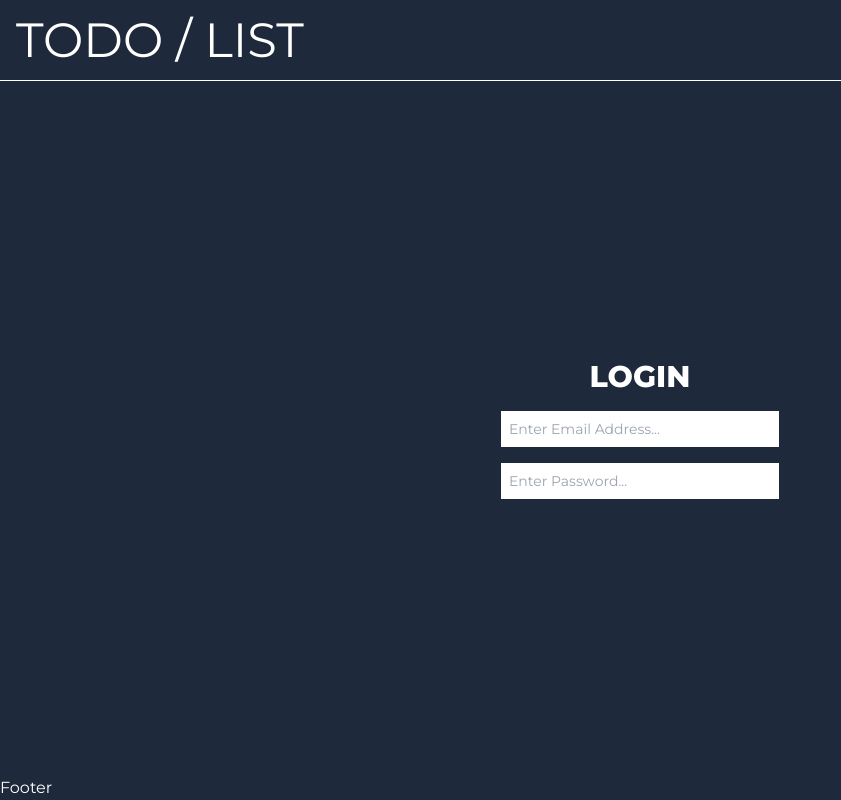
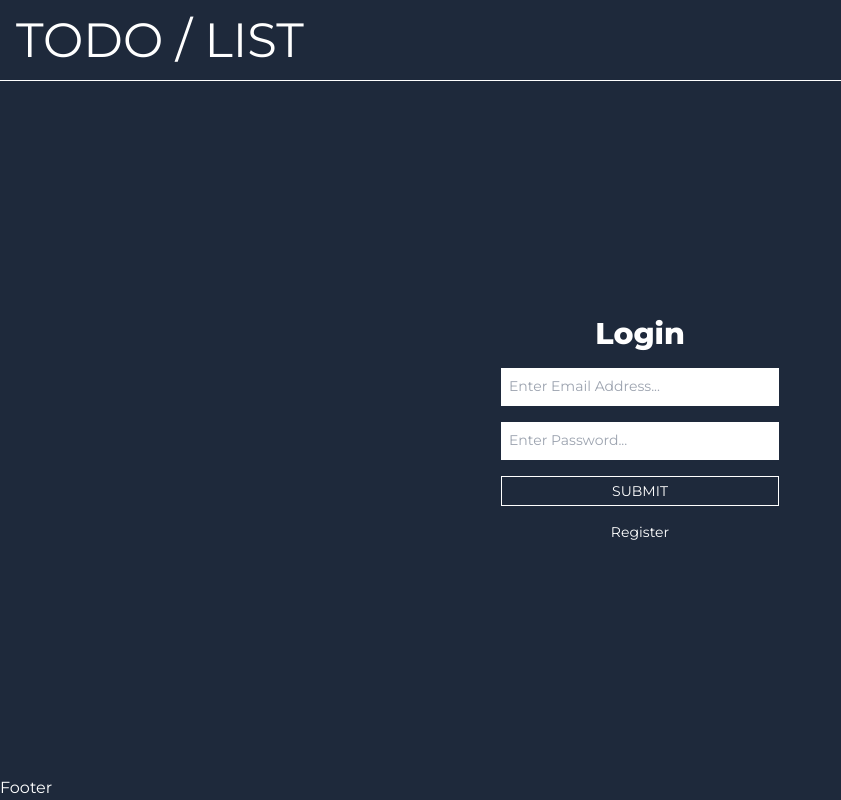
Before and after one commit to OQures/NextJS-TodoList, a Next.js app: page / in a window 1280 px wide. Shown: the whole page, without its empty margins (0-841 px from the left). Built offline with nearby package versions, Linux system fonts and the light colour scheme.

Commit message:
Login Screen

```diff
--- a/components/Login.js
+++ b/components/Login.js
@@ -1,19 +1,54 @@
-import React from "react";
+import React, { useState } from "react";
 
 export default function Login() {
+  const [email, setEmail] = useState("");
+  const [password, setPassword] = useState("");
+  const [error, setError] = useState(null);
+  const [isLoggingIn, setIsLoggingIn] = useState(true);
+
+  function submitHandler() {
+    if (!email || !password) {
+      setError("Please enter email and password!");
+      return;
+    }
+  }
+
   return (
-    <div className="flex-1 text-xs sm:text-sm flex flex-col justify-center items-center gap-2 sm:gap-4">
-      <h1 className="font-extrabold text-xl sm:text-3xl duration-300">LOGIN</h1>
+    <div className="flex-1 text-xs sm:text-sm flex flex-col justify-center items-center gap-3 sm:gap-4">
+      <h1 className="font-extrabold text-xl sm:text-3xl duration-300 select-none">
+        {isLoggingIn ? "Login" : "Register"}
+      </h1>
+      {error && (
+        <div className="w-full max-w-[30ch] border border-solid border-rose-400 text-rose-400 py-2 flex justify-center items-center">
+          {error}
+        </div>
+      )}
       <input
+        value={email}
+        onChange={(e) => setEmail(e.target.value)}
         type="text"
         placeholder="Enter Email Address..."
-        className="outline-none text-slate-900 p-2 w-full max-w-[30ch] duration-300"
+        className="outline-none text-slate-900 p-2 w-full max-w-[30ch] duration-300 border-b-2 border-solid border-white focus:border-cyan-300"
       />
       <input
-        type="text"
+        value={password}
+        onChange={(e) => setPassword(e.target.value)}
+        type="password"
         placeholder="Enter Password..."
-        className="outline-none text-slate-900 p-2 w-full max-w-[30ch] duration-300"
+        className="outline-none text-slate-900 p-2 w-full max-w-[30ch] duration-300 border-b-2 border-solid border-white focus:border-cyan-300"
       />
+      <button
+        onClick={submitHandler}
+        className="w-full max-w-[30ch] border border-white border-solid py-1 duration-300 relative after:absolute after:top-0 after:right-full after:bg-white after:z-10 after:w-full after:h-full overflow-hidden hover:after:translate-x-full after:duration-300 hover:text-slate-900"
+      >
+        <h2 className="relative z-20">SUBMIT</h2>
+      </button>
+      <h2
+        className="duration-300 hover:scale-110 cursor-pointer"
+        onClick={() => setIsLoggingIn(!isLoggingIn)}
+      >
+        {!isLoggingIn ? "Login" : "Register"}
+      </h2>
     </div>
   );
 }
```
